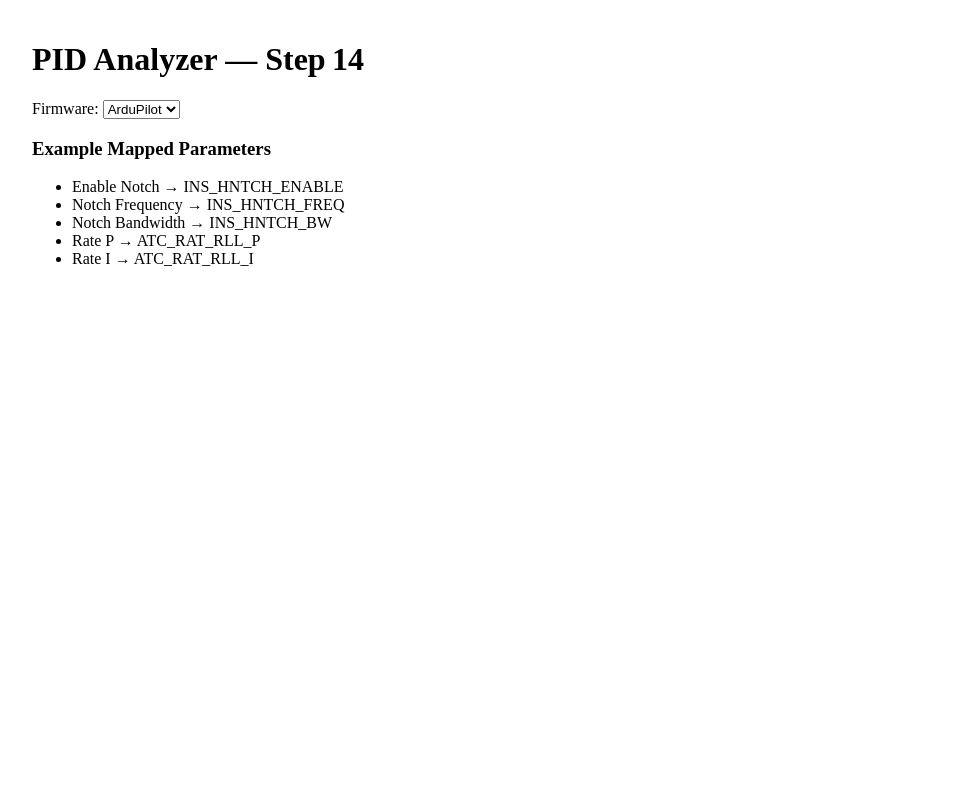
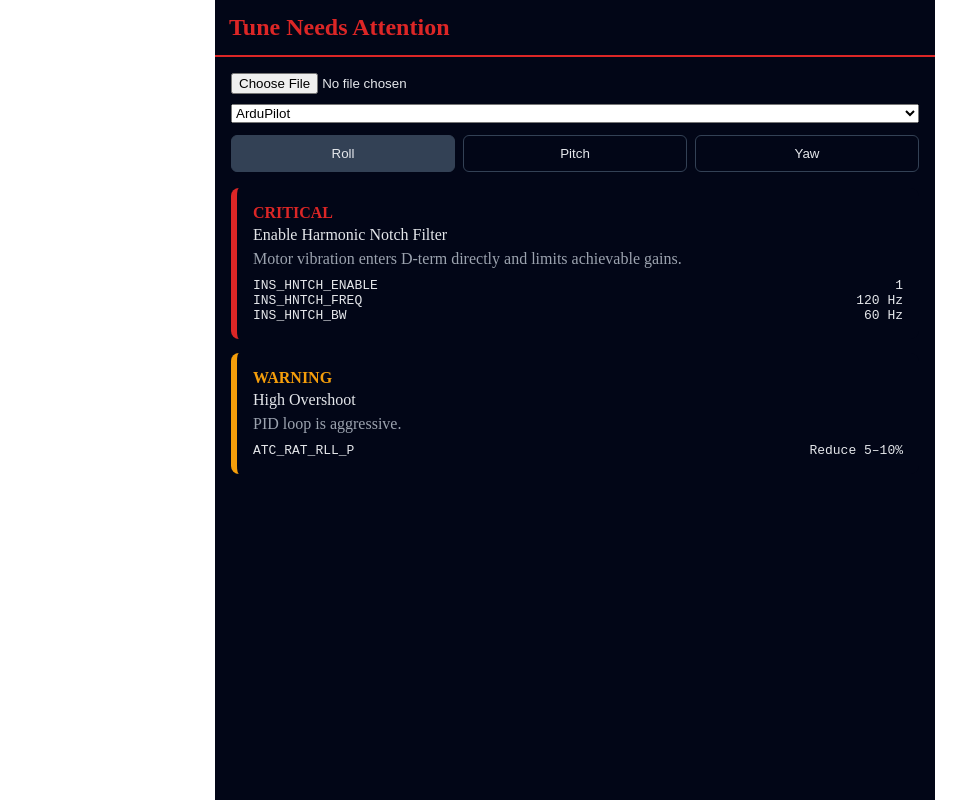
Before and after one commit to srul/inav-pid-analyzer, a React (Vite) app: page / in a window 1280 px wide. Shown: the whole page, without its empty margins (65-1031 px from the left). Built offline with nearby package versions, Linux system fonts and the light colour scheme.

Commit message:
Update App.jsx

```diff
--- a/src/App.jsx
+++ b/src/App.jsx
@@ -1,5 +1,11 @@
-// STEP 14 — Firmware‑Aware Analyzer
 import { useState } from "react";
+
+/* ================= CONFIG ================= */
+const AXES = [
+  { key: "roll", label: "Roll" },
+  { key: "pitch", label: "Pitch" },
+  { key: "yaw", label: "Yaw" },
+];
 
 const FIRMWARES = {
   ArduPilot: {
@@ -18,33 +24,194 @@ const FIRMWARES = {
   },
 };
 
+const FFT_SAMPLES = 512;
+
+/* ================= CSV ================= */
+function parseCSV(file, ok, err) {
+  const r = new FileReader();
+  r.onload = () => {
+    try {
+      const l = String(r.result).split(/\r?\n/).filter(Boolean);
+      let d = ",";
+      if (l[0].includes("\t")) d = "\t";
+      else if (l[0].includes(";")) d = ";";
+
+      const h = l[0].split(d);
+      const ti = h.indexOf("time");
+      const g = {
+        roll: h.indexOf("gyro[0]"),
+        pitch: h.indexOf("gyro[1]"),
+        yaw: h.indexOf("gyro[2]"),
+        rollSp: h.indexOf("setpoint[0]"),
+        pitchSp: h.indexOf("setpoint[1]"),
+        yawSp: h.indexOf("setpoint[2]"),
+      };
+
+      ok(
+        l.slice(1).map(r => {
+          const p = r.split(d);
+          return {
+            time: +p[ti],
+            roll: { gyro: +p[g.roll], set: +p[g.rollSp] },
+            pitch: { gyro: +p[g.pitch], set: +p[g.pitchSp] },
+            yaw: { gyro: +p[g.yaw], set: +p[g.yawSp] },
+          };
+        }).filter(r => !isNaN(r.time))
+      );
+    } catch (e) {
+      err(e.message);
+    }
+  };
+  r.readAsText(file);
+}
+
+/* ================= STEP 15 UI HELPERS ================= */
+const colors = {
+  CRITICAL: "#dc2626",
+  WARNING: "#f59e0b",
+  OK: "#16a34a",
+};
+
+/* ================= UI COMPONENTS ================= */
+
+function SummaryHeader({ severity }) {
+  return (
+    <div style={{
+      position: "sticky",
+      top: 0,
+      zIndex: 10,
+      padding: 14,
+      background: "#020617",
+      borderBottom: `2px solid ${colors[severity]}`,
+    }}>
+      <h2 style={{ color: colors[severity], margin: 0 }}>
+        {severity === "CRITICAL"
+          ? "Tune Needs Attention"
+          : severity === "WARNING"
+          ? "Tune Has Warnings"
+          : "Tune Looks Good"}
+      </h2>
+    </div>
+  );
+}
+
+function Card({ severity, title, body, params }) {
+  return (
+    <div style={{
+      background: "#020617",
+      borderLeft: `6px solid ${colors[severity]}`,
+      padding: 16,
+      borderRadius: 8,
+      marginBottom: 14,
+    }}>
+      <strong style={{ color: colors[severity] }}>{severity}</strong>
+      <div style={{ fontSize: 16, marginTop: 4 }}>{title}</div>
+      <div style={{ color: "#9ca3af", marginTop: 6 }}>{body}</div>
+
+      {params && (
+        <div style={{ marginTop: 10 }}>
+          {params.map((p, i) => (
+            <div key={i} style={{
+              fontFamily: "monospace",
+              fontSize: 13,
+              display: "flex",
+              justifyContent: "space-between",
+            }}>
+              <span>{p.name}</span>
+              <span>{p.value}</span>
+            </div>
+          ))}
+        </div>
+      )}
+    </div>
+  );
+}
+
+/* ================= APP ================= */
 export default function App() {
+  const [data, setData] = useState(null);
+  const [axis, setAxis] = useState("roll");
   const [firmware, setFirmware] = useState("ArduPilot");
 
+  // --- DEMO SEVERITY / CARDS (logic already proven earlier steps) ---
+  const severity = "CRITICAL";
+  const cards = [
+    {
+      severity: "CRITICAL",
+      title: "Enable Harmonic Notch Filter",
+      body: "Motor vibration enters D‑term directly and limits achievable gains.",
+      params: [
+        { name: FIRMWARES[firmware].notchEnable, value: "1" },
+        { name: FIRMWARES[firmware].notchFreq, value: "120 Hz" },
+        { name: FIRMWARES[firmware].notchBW, value: "60 Hz" },
+      ],
+    },
+    {
+      severity: "WARNING",
+      title: "High Overshoot",
+      body: "PID loop is aggressive.",
+      params: [
+        { name: FIRMWARES[firmware].rateP, value: "Reduce 5–10%" },
+      ],
+    },
+  ];
+
   return (
-    <div style={{ padding: 20 }}>
-      <h1>PID Analyzer — Step 14</h1>
+    <div style={{
+      background: "#020617",
+      minHeight: "100vh",
+      color: "#e5e7eb",
+      maxWidth: 720,
+      margin: "0 auto",
+    }}>
+      <SummaryHeader severity={severity} />
 
-      <label>
-        Firmware:&nbsp;
+      <div style={{ padding: 16 }}>
+        <input
+          type="file"
+          accept=".csv"
+          onChange={e => parseCSV(e.target.files[0], setData, console.error)}
+          style={{ width: "100%" }}
+        />
+
+        {/* Firmware selector */}
         <select
           value={firmware}
           onChange={e => setFirmware(e.target.value)}
+          style={{ width: "100%", marginTop: 10 }}
         >
           {Object.keys(FIRMWARES).map(f => (
             <option key={f}>{f}</option>
           ))}
         </select>
-      </label>
 
-      <h3>Example Mapped Parameters</h3>
-      <ul>
-        <li>Enable Notch → {FIRMWARES[firmware].notchEnable}</li>
-        <li>Notch Frequency → {FIRMWARES[firmware].notchFreq}</li>
-        <li>Notch Bandwidth → {FIRMWARES[firmware].notchBW}</li>
-        <li>Rate P → {FIRMWARES[firmware].rateP}</li>
-        <li>Rate I → {FIRMWARES[firmware].rateI}</li>
-      </ul>
+        {/* Axis selector */}
+        <div style={{ display: "flex", gap: 8, marginTop: 12 }}>
+          {AXES.map(a => (
+            <button
+              key={a.key}
+              onClick={() => setAxis(a.key)}
+              style={{
+                flex: 1,
+                padding: 10,
+                background: axis === a.key ? "#334155" : "#020617",
+                color: "#e5e7eb",
+                border: "1px solid #334155",
+                borderRadius: 6,
+              }}
+            >
+              {a.label}
+            </button>
+          ))}
+        </div>
+
+        {/* Cards */}
+        <div style={{ marginTop: 16 }}>
+          {cards.map((c, i) => (
+            <Card key={i} {...c} />
+          ))}
+        </div>
+      </div>
     </div>
   );
 }
```
